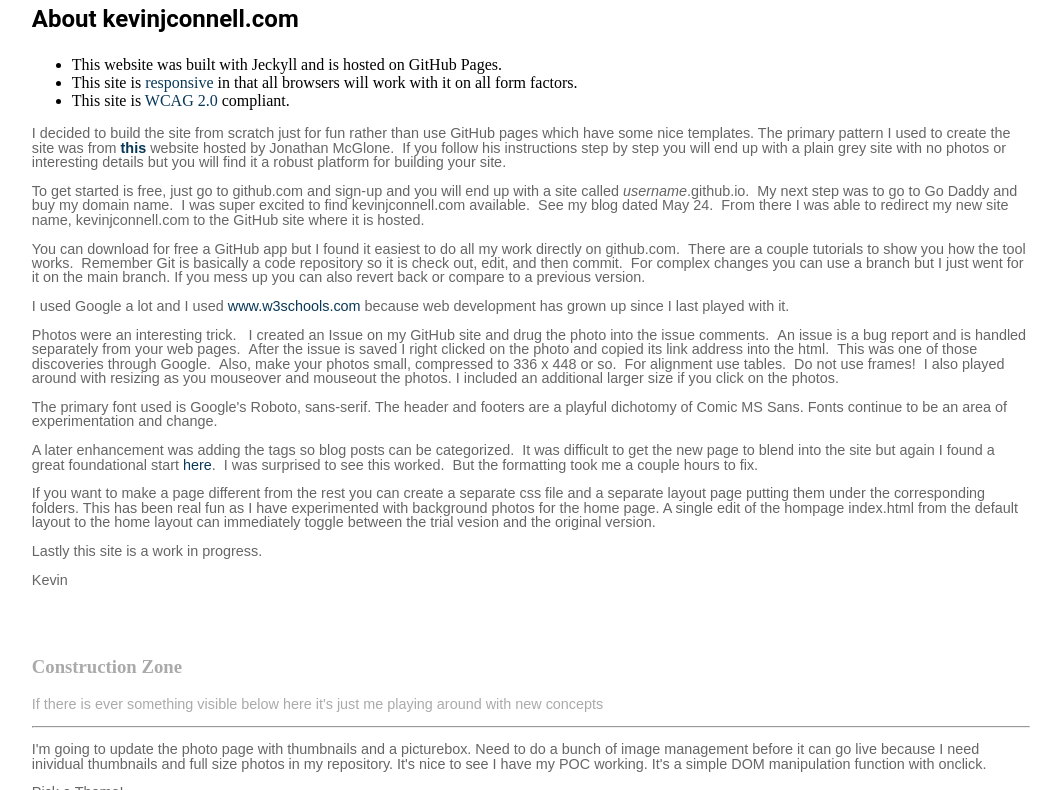
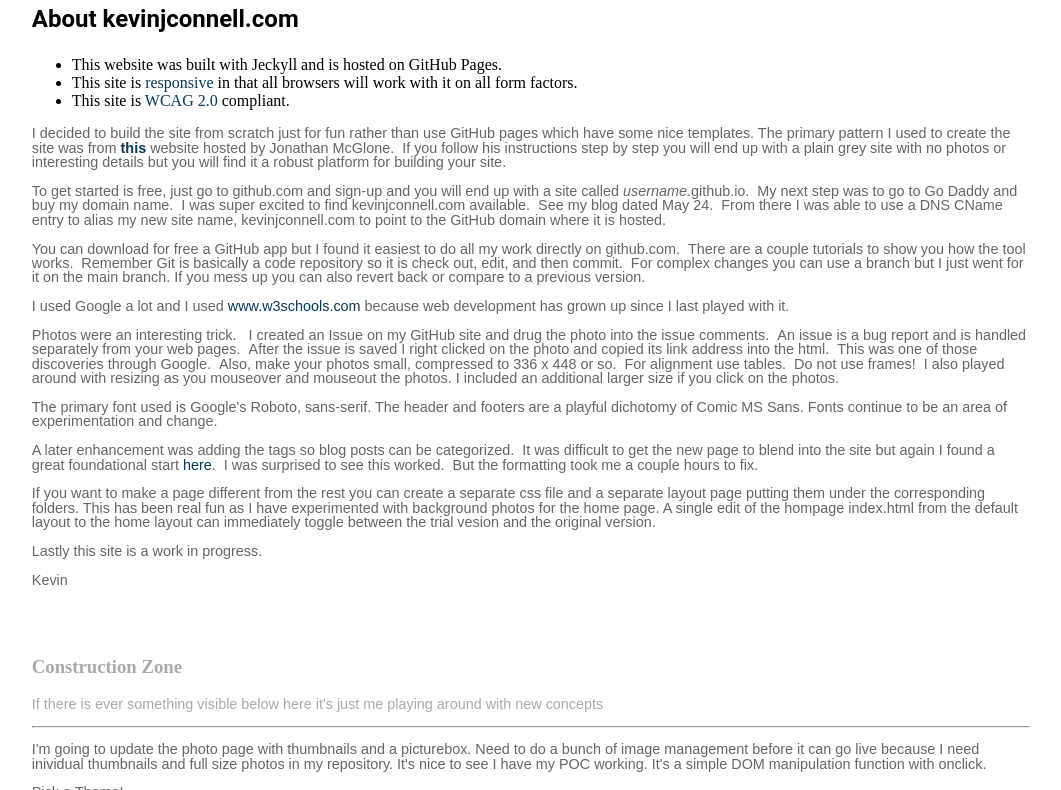
Before and after one commit to mo4dawg/mo4dawg.github.io, a Jekyll site: the page built from theSite/index.html, in a window 1280 px wide and 900 px high, scrolled down 307 px, cut to the strip 77-867 px from the top of the window. Shown: the whole strip, without its empty margins (109-1170 px from the left). Built offline with Jekyll 4.4.1, drawn with Linux system fonts in a browser that asks for light colours.

Commit message:
Update index.html

```diff
--- a/theSite/index.html
+++ b/theSite/index.html
@@ -42,7 +42,7 @@
     </ul>
   </div>
   <p>I decided to build the site from scratch just for fun rather than use GitHub pages which have some nice templates.  The primary pattern I used to create the site was from <a href="http://jmcglone.com/guides/github-pages/"><b> this </b></a> website hosted by Jonathan McGlone. &nbsp;If you follow his instructions step by step you will end up with a plain grey site with no photos or interesting details but you will find it a robust platform for building your site.</p>
-  <p>To get started is free, just go to github.com and sign-up and you will end up with a site called <i>username</i>.github.io.&nbsp;  My next step was to go to Go Daddy and buy my domain name.  &nbsp;I was super excited to find kevinjconnell.com available. &nbsp;See my blog dated May 24.  &nbsp;From there I was able to redirect my new site name, kevinjconnell.com to the GitHub site where it is hosted.</p>
+  <p>To get started is free, just go to github.com and sign-up and you will end up with a site called <i>username</i>.github.io.&nbsp;  My next step was to go to Go Daddy and buy my domain name.  &nbsp;I was super excited to find kevinjconnell.com available. &nbsp;See my blog dated May 24.  &nbsp;From there I was able to use a DNS CName entry to alias my new site name, kevinjconnell.com to point to the GitHub domain where it is hosted.</p>
   <p>You can download for free a GitHub app but I found it easiest to do all my work directly on github.com. &nbsp;There are a couple tutorials to show you how the tool works.  &nbsp;Remember Git is basically a code repository so it is check out, edit, and then commit.  &nbsp;For complex changes you can use a branch but I just went for it on the main branch.  If you mess up you can also revert back or compare to a previous version.</p>
   <p>I used Google a lot and I used <a href="https://www.w3schools.com/">www.w3schools.com </a> because web development has grown up since I last played with it.</p>
   <p>Photos were an interesting trick. &nbsp; I created an Issue on my GitHub site and drug the photo into the issue comments. &nbsp;An issue is a bug report and is handled separately from your web pages.  &nbsp;After the issue is saved I right clicked on the photo and copied its link address into the html.  &nbsp;This was one of those discoveries through Google.  &nbsp;Also, make your photos small, compressed to 336 x 448 or so.  &nbsp;For alignment use tables.  &nbsp;Do not use frames! &nbsp;I also played around with resizing as you mouseover and mouseout the photos.  I included an additional larger size if you click on the photos.</p>
```
